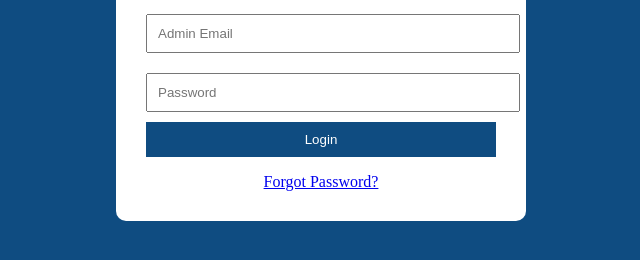
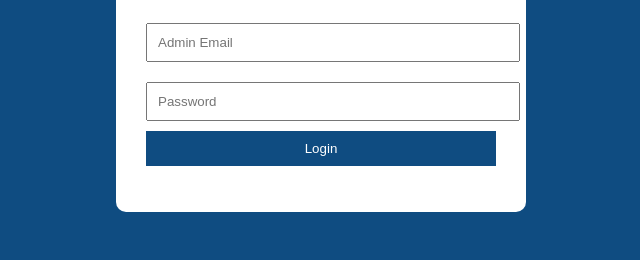
Before and after one commit to Tarun-pal-web/bais-logistics-website, a website: page login.html in a window 1280 px wide. Shown: the part 428-688 px from the top of the page, without its empty margins (319-959 px from the left). Drawn offline with Linux system fonts and the light colour scheme.

```diff
--- a/login.html
+++ b/login.html
@@ -23,7 +23,7 @@
 
     <p id="msg" class="msg"></p>
     <div class="extra-links">
-  <a href="forgot-password.html">Forgot Password?</a>
+  <!-- <a href="forgot-password.html">Forgot Password?</a> -->
 </div>
 
 
```
Also changed, not shown: forgot-password.html (+2 -2 lines).
